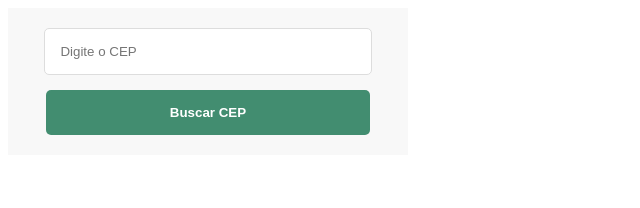
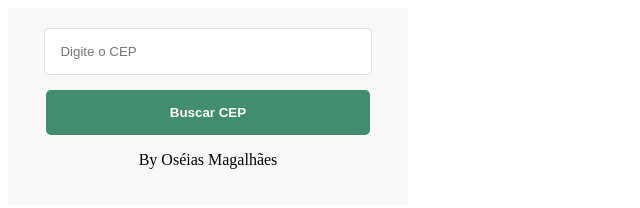
Before and after one commit to osmagal/Extensoes-para-Navegador, a browser extension: page extensao-busca-cep/index.html in a window 1280 px wide. Shown: the whole page, without its empty margins (0-640 px from the left). Drawn offline with Linux system fonts and the light colour scheme.

Commit message:
By Oséias Magalhães

```diff
--- a/extensao-busca-cep/index.html
+++ b/extensao-busca-cep/index.html
@@ -8,6 +8,7 @@
     <form>
         <input type="text" class="input" placeholder="Digite o CEP">
         <button class="button">Buscar CEP</button>
+        <p id="assign">By Oséias Magalhães</p>
     </form>
 
     <div class="resultado"></div>
```
Also changed, not shown: extensao-busca-cnpj/index.html (+1 -0 lines).
